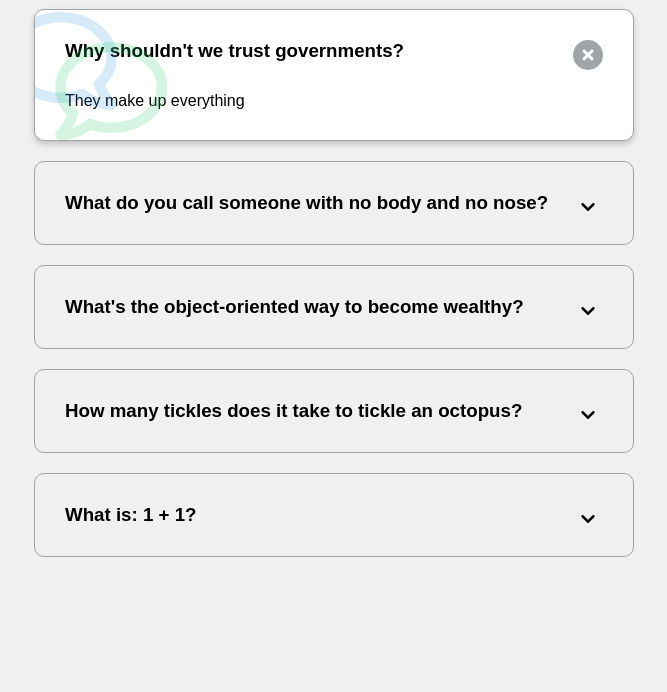
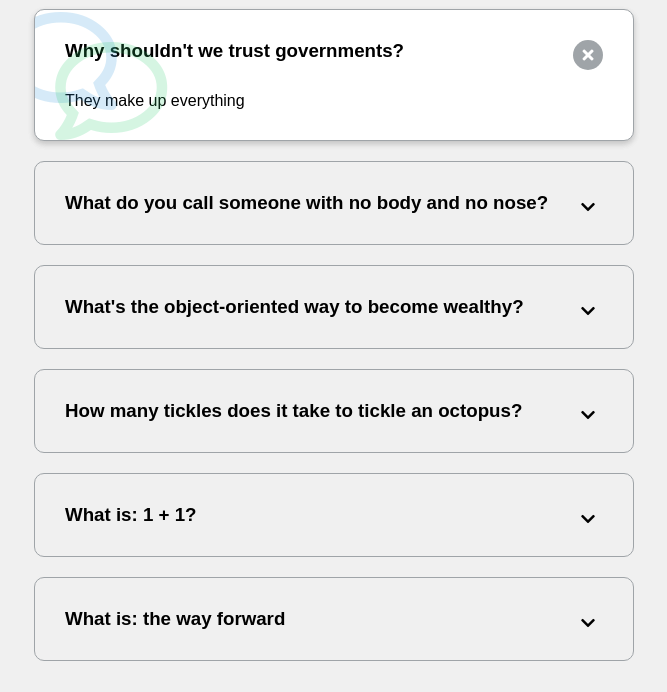
Before and after one commit to codegien/git_practice, a plain HTML site: page index.html in a window 1280 px wide. Shown: the part 108-800 px from the top of the page, without its empty margins (306-973 px from the left). Drawn offline with Linux system fonts and the light colour scheme; a web font is replaced by a local one.

Commit message:
A question was added

```diff
--- a/index.html
+++ b/index.html
@@ -80,7 +80,21 @@
                 <i class="fas fa-times"></i>
             </button>
         </div>
-    </div>
+
+        <div class="faq">
+            <h3 class="faq-title">
+                What is: the way forward
+            </h3>
+            <p class="faq-text">
+                The way forward.
+            </p>
+            <button class="faq-toggle">
+                <i class="fas fa-chevron-down"></i>
+                <i class="fas fa-times"></i>
+            </button>
+        </div>
+
+       </div>
     <script src="script.js"></script>
 </body>
 
```
